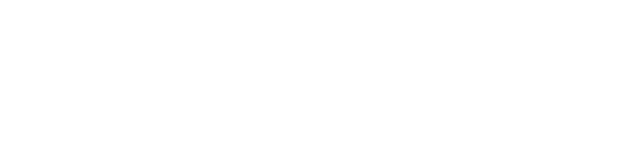
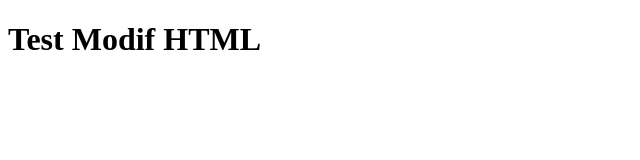
Before and after one commit to melwf3/exo, a plain HTML site: page index.html in a window 1280 px wide. Shown: the whole page, without its empty margins (0-640 px from the left). Drawn offline with Linux system fonts and the light colour scheme.

Commit message:
ajout titre

```diff
--- a/index.html
+++ b/index.html
@@ -7,6 +7,6 @@
     <title>branche exo</title>
 </head>
 <body>
-
+    <h1>Test Modif HTML</h1>
 </body>
 </html>
```
